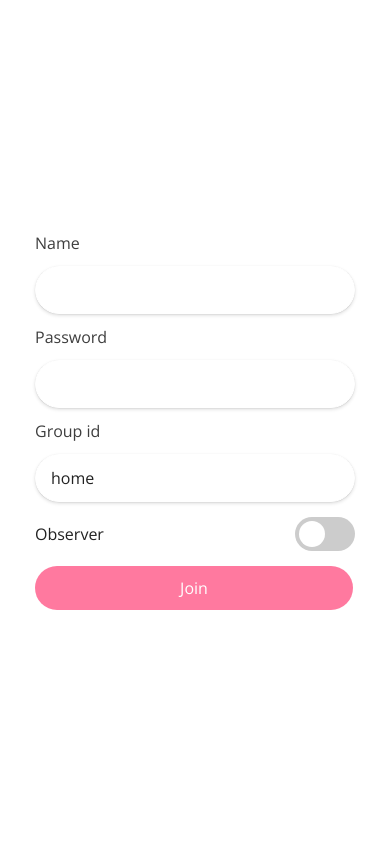
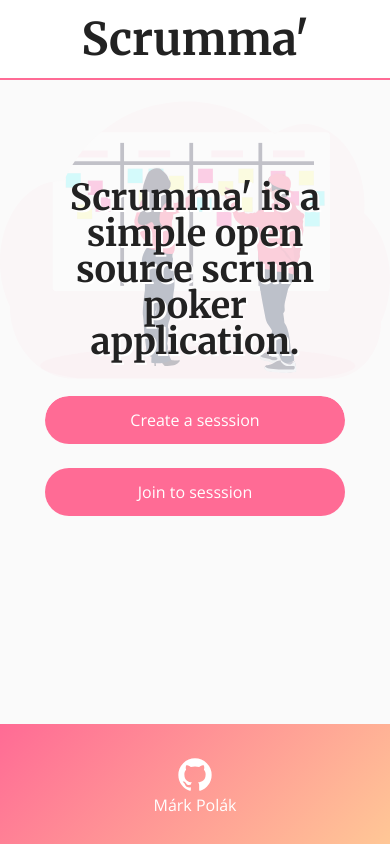
Before and after one commit to TheOnlyBeardedBeast/ScrummaSPA, a React (Create React App) app: page /home in a window 390 px wide. Built offline with nearby package versions, Linux system fonts and the light colour scheme.

Commit message:
Added homepage

```diff
--- a/src/App.scss
+++ b/src/App.scss
@@ -456,5 +456,5 @@ html {
 }
 
 #root {
-  height: 100%;
+    min-height: 100%;
 }
--- a/src/App.tsx
+++ b/src/App.tsx
@@ -3,7 +3,7 @@ import { createBrowserHistory } from 'history';
 import { Router, Route, Switch } from 'react-router-dom';
 import { ToastContainer, toast } from 'react-toastify';
 
-import { PokerJoin, Poker } from 'pages';
+import { PokerJoin, Poker, Home } from 'pages';
 
 import './App.scss';
 
@@ -13,13 +13,14 @@ const App: React.FC = () => {
     return (
         <Router history={history}>
             <>
-                <ToastContainer position={toast.POSITION.TOP_CENTER} />
                 <Switch>
+                    <Route exact path="/home" component={Home} />
                     <Route exact path="/" component={PokerJoin} />
                     <Route exact path="/poker" component={Poker} />
                     <Route path="/:groupId" component={PokerJoin} />
                 </Switch>
             </>
+            <ToastContainer position={toast.POSITION.TOP_CENTER} />
         </Router>
     );
 };
--- /dev/null
+++ b/src/pages/home/Home.tsx
@@ -0,0 +1,44 @@
+import React from 'react';
+import { ReactComponent as ScrumBoard } from 'assets/icons/scrum-board.svg';
+import { ReactComponent as Github } from 'assets/icons/github.svg';
+
+import './home.scss';
+import { Link } from 'react-router-dom';
+
+export const Home: React.FC = () => (
+    <div className="scrumma-home">
+        <header className="scrumma-header">
+            <nav className="scrumma-nav">
+                <h1 className="scrumma-header-title">Scrumma'</h1>
+            </nav>
+        </header>
+        <div className="scrumma-body">
+            <div className="scrumma-body-section section-content">
+                <p className="scrumma-description">
+                    Scrumma' is a simple open source scrum poker
+                    <br />
+                    application.
+                </p>
+                <div className="scrumma-auth-button">
+                    <Link to="/join">Create a sesssion</Link>
+                    <span></span>
+                    <Link to="/create">Join to sesssion</Link>
+                </div>
+            </div>
+            <div className="scrumma-body-section section-background">
+                <ScrumBoard className="scrumma-illustration" />
+            </div>
+        </div>
+        <footer className="scrumma-footer">
+            <a
+                href="https://github.com/TheOnlyBeardedBeast/ScrummaSPA"
+                title="SPA repo"
+                target="_blank"
+                rel="noopener noreferrer"
+            >
+                <Github className="scrumma-github-icon" />
+            </a>
+            <span>Márk Polák</span>
+        </footer>
+    </div>
+);
--- /dev/null
+++ b/src/pages/home/home.scss
@@ -0,0 +1,161 @@
+@import url('https://fonts.googleapis.com/css?family=Merriweather:700&display=swap');
+
+html,
+body,
+#root {
+    height: 100%;
+}
+
+.scrumma-home {
+    background-color: #fafafa;
+    position: relative;
+    min-height: 100%;
+}
+
+.scrumma-header {
+    height: 80px;
+    display: flex;
+    align-items: center;
+    background-color: #fff;
+    border-bottom: 2px solid #ff6b95;
+
+    & > .scrumma-nav {
+        padding: 0 20px;
+        max-width: 1200px;
+        width: 100%;
+        margin: 0 auto;
+    }
+}
+
+.scrumma-header-title {
+    font-family: 'Merriweather', serif;
+    font-size: 45px;
+    @media (max-width: 980px) {
+        text-align: center;
+    }
+}
+
+.scrumma-body {
+    min-height: 508px;
+    padding: 0 20px;
+    max-width: 1200px;
+    margin: 0 auto;
+    display: flex;
+    padding-bottom: 120px;
+    box-sizing: border-box;
+
+    & &-section {
+        width: 50%;
+        display: flex;
+        flex-direction: column;
+        justify-content: center;
+    }
+
+    @media (max-width: 980px) {
+        align-content: center;
+
+        .section-background {
+            position: absolute;
+            width: 100%;
+            left: 0;
+            opacity: 0.3;
+            & .scrumma-illustration {
+                width: 100%;
+                height: 320px;
+                margin: 0 auto;
+            }
+        }
+        .section-content {
+            width: 100%;
+            width: 300px;
+            margin: 100px auto 0;
+            position: relative;
+            z-index: 1;
+            text-align: center;
+            & p {
+                text-shadow: 2px 2px #fff;
+            }
+        }
+    }
+}
+
+.scrumma-illustration {
+    width: 450px;
+    height: 450px;
+    margin: 0 auto;
+}
+
+.scrumma-description {
+    font-family: 'Merriweather', serif;
+    font-size: 36px;
+}
+
+.scrumma-footer {
+    height: 120px;
+    display: flex;
+    flex-direction: column;
+    align-items: center;
+    justify-content: center;
+    color: #fff;
+    background-image: linear-gradient(-45deg, #ffc796 0%, #ff6b95 100%);
+    position: absolute;
+    bottom: 0;
+    right: 0;
+    left: 0;
+}
+
+.scrumma-github-icon {
+    fill: #fff;
+    width: 40px;
+    height: 40px;
+}
+
+.scrumma-auth-button {
+    background-color: #ff6b95;
+    width: 100%;
+    height: 48px;
+    display: flex;
+    border-radius: 24px;
+    margin-top: 36px;
+    overflow: hidden;
+    position: relative;
+    & > a {
+        width: 50%;
+        line-height: 48px;
+        text-align: center;
+        color: #fff;
+        text-decoration: none;
+        &:hover {
+            background-color: #ffc796;
+        }
+    }
+    & > span {
+        height: 40px;
+        left: 50%;
+        right: 50%;
+        content: '';
+        display: block;
+        width: 1px;
+        top: 4px;
+        position: absolute;
+        background-color: #fff;
+        opacity: 0.5;
+        transform: translateX(-0.5px);
+    }
+
+    @media (max-width: 980px) {
+        background: none;
+        flex-direction: column;
+        height: auto;
+        width: 100%;
+        & > a {
+            background-color: #ff6b95;
+            border-radius: 24px;
+            width: 100%;
+            margin-bottom: 24px;
+        }
+        & > span {
+            display: none;
+        }
+    }
+}
--- a/src/pages/index.ts
+++ b/src/pages/index.ts
@@ -1,2 +1,3 @@
 export * from './join/PokerJoin';
 export * from './poker/Poker';
+export * from './home/Home';
```
Lines whose indentation alone changed are shown as unchanged.
